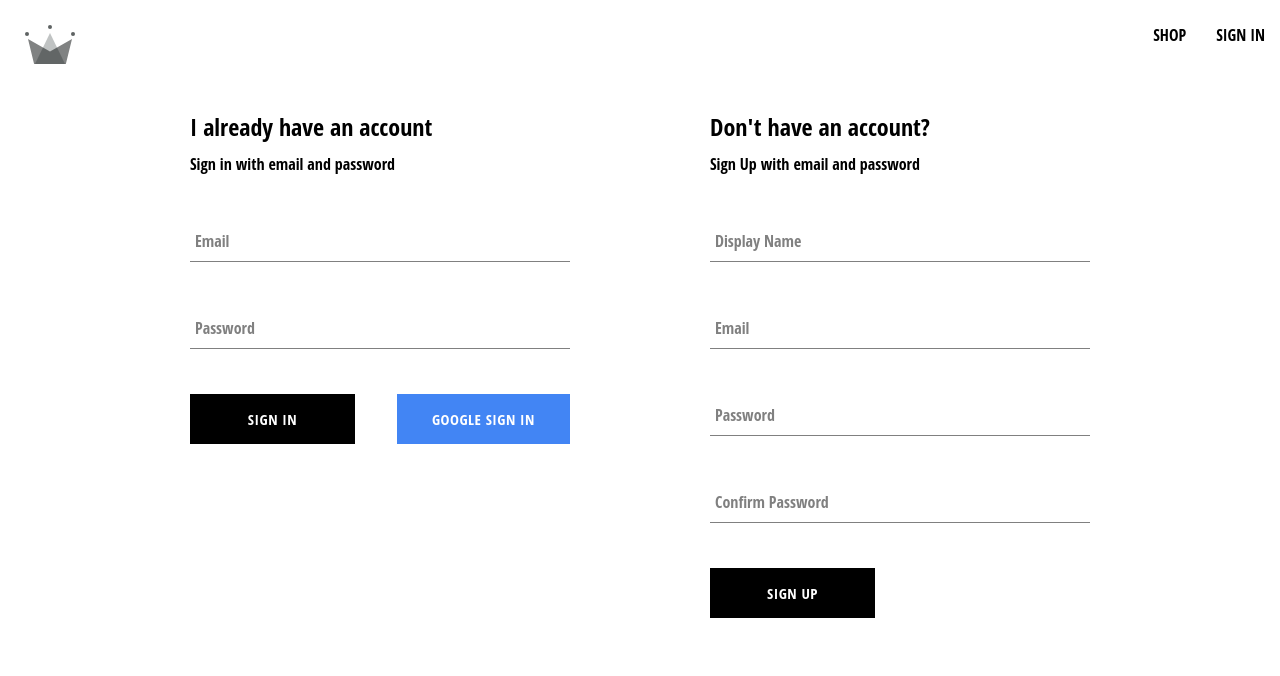
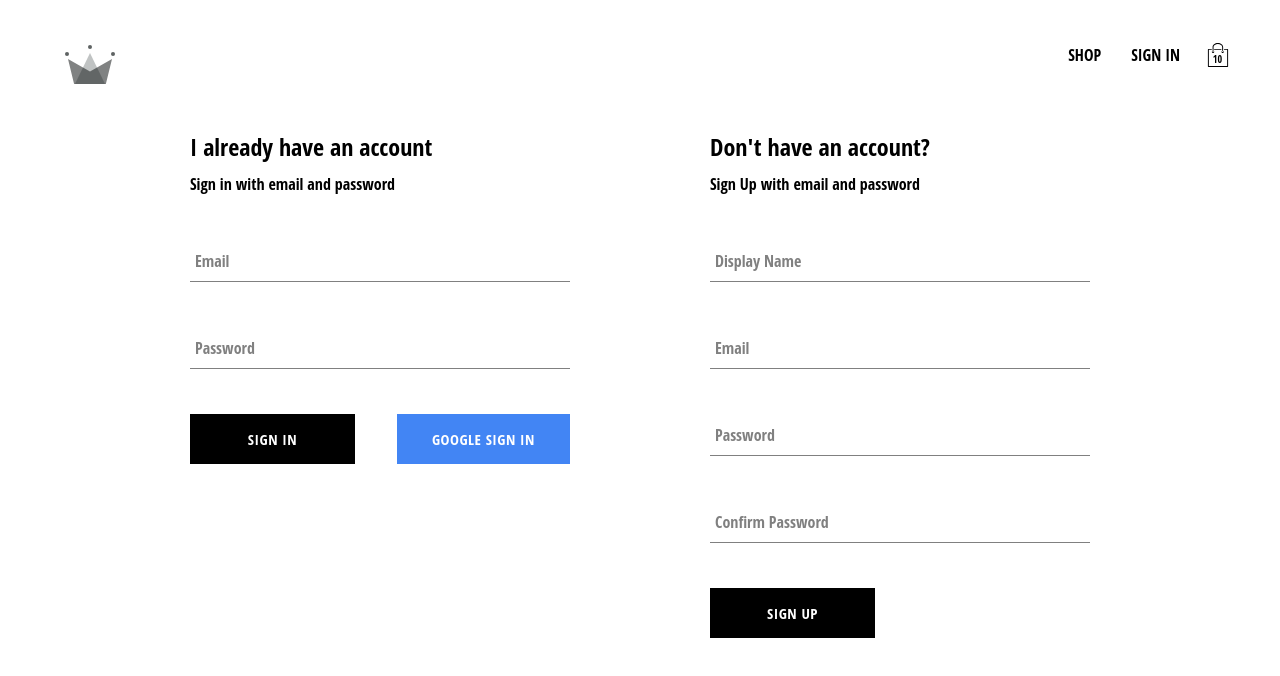
Before and after one commit to RashedAlnabhani/ecommerce-react-webapp, a React (Vite) app: page /authentication in a window 1280 px wide. Shown: the top 676 px of the page. Built offline with nearby package versions, Linux system fonts and the light colour scheme; no server answers.

Commit message:
add cart context and cart dropdown

```diff
--- /dev/null
+++ b/src/components/cart-dropdown/cart-dropdown.component.jsx
@@ -0,0 +1,17 @@
+import Button from "../button/button.component";
+import "./cart-dropdown.styles.scss";
+
+const CartDropdown = () => {
+  return (
+    <>
+      <div className="cart-dropdown-container">
+        <div className="cart-items-container">
+
+        </div>
+        <Button>Checout</Button>
+      </div>
+    </>
+  );
+}
+
+export default CartDropdown;
--- /dev/null
+++ b/src/components/cart-dropdown/cart-dropdown.styles.scss
@@ -0,0 +1,24 @@
+.cart-dropdown-container {
+  position: absolute;
+  width: 240px;
+  height: 340px;
+  display: flex;
+  flex-direction: column;
+  padding: 20px;
+  border: 1px solid black;
+  background-color: white;
+  top: 90px;
+  right: 40px;
+  z-index: 5;
+
+  .cart-items {
+    height: 240px;
+    display: flex;
+    flex-direction: column;
+    overflow: scroll;
+  }
+
+  button {
+    margin-top: auto;
+  }
+}
--- /dev/null
+++ b/src/components/cart-icon/cart-icon.component.jsx
@@ -0,0 +1,20 @@
+import { useContext } from "react";
+import { CartContext } from "../../contexts/cart.context";
+
+import Icon from "../../assets/cart-icon.svg";
+import "./cart-icon.styles.scss";
+const CartIcon = () => {
+  const { isCartOpen, setIsCartOpen } = useContext(CartContext);
+  const toggleIsCartOpen = () => setIsCartOpen(!isCartOpen);
+
+  return (
+    <>
+      <div className="cart-icon-container" onClick={toggleIsCartOpen}>
+        <img src={Icon} alt="shopping icon" className="shopping-icon" />
+        <span className="item-count">10</span>
+      </div>
+    </>
+  );
+};
+
+export default CartIcon;
--- /dev/null
+++ b/src/components/cart-icon/cart-icon.styles.scss
@@ -0,0 +1,21 @@
+.cart-icon-container {
+  width: 45px;
+  height: 45px;
+  position: relative;
+  display: flex;
+  align-items: center;
+  justify-content: center;
+  cursor: pointer;
+
+  .shopping-icon {
+    width: 24px;
+    height: 24px;
+  }
+
+  .item-count {
+    position: absolute;
+    font-size: 10px;
+    font-weight: bold;
+    bottom: 12px;
+  }
+}
--- /dev/null
+++ b/src/contexts/cart.context.jsx
@@ -0,0 +1,12 @@
+import { useState, createContext } from "react";
+
+export const CartContext = createContext({
+  isCartOpen: false,
+  setIsCartOpen: () => {},
+});
+
+export const CartProvider = ({ children }) => {
+  const [isCartOpen, setIsCartOpen] = useState(false);
+  const value = { isCartOpen, setIsCartOpen };
+  return <CartContext.Provider value={value}>{children}</CartContext.Provider>;
+};
--- a/src/index.scss
+++ b/src/index.scss
@@ -4,6 +4,7 @@
 
 body {
   margin: 0;
+  padding: 20px 40px;
   font-family: 'Open Sans Condensed', sans-serif;
   -webkit-font-smoothing: antialiased;
   -moz-osx-font-smoothing: grayscale;
--- a/src/main.jsx
+++ b/src/main.jsx
@@ -3,8 +3,9 @@
 import { BrowserRouter } from "react-router-dom";
 
 import App from "./App.jsx";
-import { UserProvider } from "./contexts/user.context.jsx";
-import { ProductsProvider } from "./contexts/products.context.jsx";
+import { UserProvider } from "./contexts/user.context";
+import { ProductsProvider } from "./contexts/products.context";
+import { CartProvider } from "./contexts/cart.context";
 
 import "./index.scss";
 
@@ -13,7 +14,9 @@
     <BrowserRouter>
       <UserProvider>
         <ProductsProvider>
-          <App />
+          <CartProvider>
+            <App />
+          </CartProvider>
         </ProductsProvider>
       </UserProvider>
     </BrowserRouter>
--- a/src/routes/navigation/navigation.component.jsx
+++ b/src/routes/navigation/navigation.component.jsx
@@ -1,11 +1,15 @@
 import { useContext } from "react";
 import { Outlet, Link } from "react-router-dom";
 import { UserContext } from "../../contexts/user.context.jsx";
+import { CartContext } from "../../contexts/cart.context.jsx";
+import CartIcon from "../../components/cart-icon/cart-icon.component";
+import CartDropdown from "../../components/cart-dropdown/cart-dropdown.component";
 import { signOutUser } from "../../utils/firebase/firebase.utils.js";
 import Logo from "../../assets/crwn-logo.svg";
 import "./navigation.styles.scss";
 const NavigationBar = () => {
   const { currentUser } = useContext(UserContext);
+  const { isCartOpen } = useContext(CartContext);
   const signOutHandler = async () => {
     await signOutUser();
   };
@@ -26,7 +30,9 @@
               SIGN IN
             </Link>
           )}
+          <CartIcon />
         </div>
+        {isCartOpen && <CartDropdown />}
       </div>
       <Outlet />
     </>
```
Also changed, not shown: src/assets/cart-icon.svg (added).
